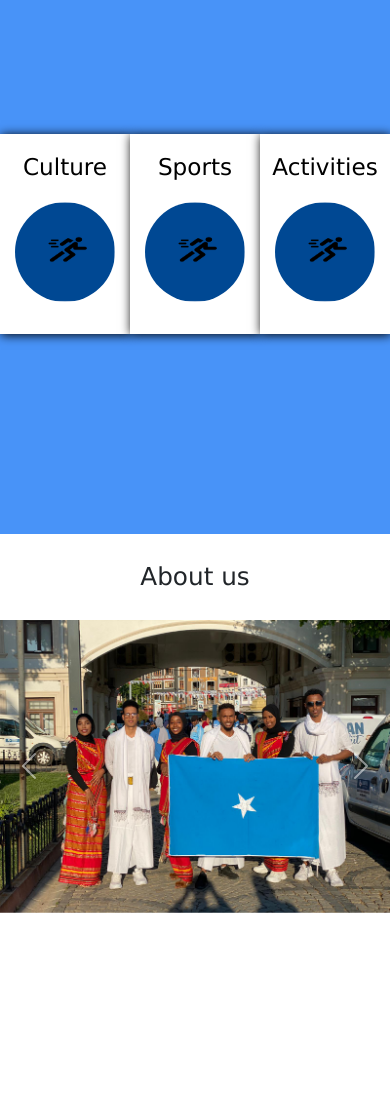
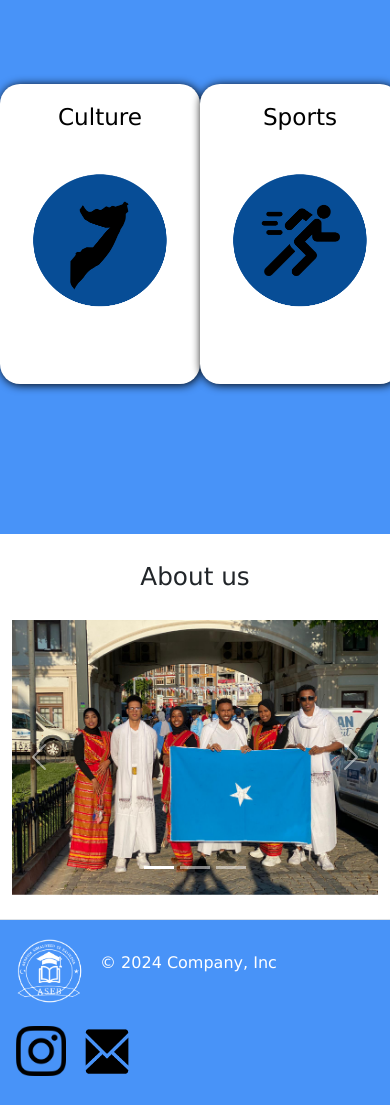
Before and after one commit to Jeylani-2526/ASEB-web, a plain HTML site: page index.html in a window 390 px wide. Shown: the part 1180-2288 px from the top of the page. Drawn offline with nearby package versions, Linux system fonts and the light colour scheme.

Commit message:
last edits

```diff
--- a/index.html
+++ b/index.html
@@ -40,19 +40,19 @@ integrity="sha384-aFq/bzH65dt+w6FI2ooMVUpc+21e0SRygnTpmBvdBgSdnuTN7QbdgL+OapgHtv
               <div class="box">
                 <a href="https://www.instagram.com/stories/highlights/17927299304364250/">
                   <h3>Culture</h3>
-                  <img src="./image/sports7 icon.png" alt="">
+                  <img src="./image/culture.png" alt="">
                 </a>
               </div>
               <div class="box">
                 <a href="https://www.instagram.com/stories/highlights/17927299304364250/">
                   <h3>Sports</h3>
-                  <img src="./image/sports7 icon.png" alt="">
+                  <img src="./image/spor.png" alt="">
                 </a>
                 </div>
               <div class="box">
                 <a href="https://www.instagram.com/stories/highlights/17927299304364250/">
                   <h3>Activities</h3>
-                  <img src="./image/sports7 icon.png" alt="">
+                  <img src="./image/activities.png" alt="">
                 </a>
               </div>
             </div>
@@ -62,9 +62,14 @@ integrity="sha384-aFq/bzH65dt+w6FI2ooMVUpc+21e0SRygnTpmBvdBgSdnuTN7QbdgL+OapgHtv
 
 
            <section>
-            <div class="  section-2">
+            <div class=" container section-2">
                 <h2 class="py-2">About us</h2>
-                <div id="carouselExample" class="carousel slide">
+                <div id="carouselExampleIndicators" class="carousel slide">
+                  <div class="carousel-indicators">
+                    <button type="button" data-bs-target="#carouselExampleIndicators" data-bs-slide-to="0" class="active" aria-current="true" aria-label="Slide 1"></button>
+                    <button type="button" data-bs-target="#carouselExampleIndicators" data-bs-slide-to="1" aria-label="Slide 2"></button>
+                    <button type="button" data-bs-target="#carouselExampleIndicators" data-bs-slide-to="2" aria-label="Slide 3"></button>
+                  </div>
                   <div class="carousel-inner">
                     <div class="carousel-item active">
                       <img src="./image/dhaqan.jpg" class="d-block w-100" alt="...">
@@ -73,14 +78,14 @@ integrity="sha384-aFq/bzH65dt+w6FI2ooMVUpc+21e0SRygnTpmBvdBgSdnuTN7QbdgL+OapgHtv
                       <img src="./image/pikniks.jpg" class="d-block w-100" alt="...">
                     </div>
                     <div class="carousel-item">
-                      <img src="./image/coffee.jpg" class="d-block w-100" alt="...">
+                      <img src="..." class="d-block w-100" alt="...">
                     </div>
                   </div>
-                  <button class="carousel-control-prev" type="button" data-bs-target="#carouselExample" data-bs-slide="prev">
+                  <button class="carousel-control-prev" type="button" data-bs-target="#carouselExampleIndicators" data-bs-slide="prev">
                     <span class="carousel-control-prev-icon" aria-hidden="true"></span>
                     <span class="visually-hidden">Previous</span>
                   </button>
-                  <button class="carousel-control-next" type="button" data-bs-target="#carouselExample" data-bs-slide="next">
+                  <button class="carousel-control-next" type="button" data-bs-target="#carouselExampleIndicators" data-bs-slide="next">
                     <span class="carousel-control-next-icon" aria-hidden="true"></span>
                     <span class="visually-hidden">Next</span>
                   </button>
@@ -93,10 +98,25 @@ integrity="sha384-aFq/bzH65dt+w6FI2ooMVUpc+21e0SRygnTpmBvdBgSdnuTN7QbdgL+OapgHtv
 
         </main>
 
-        <footer>
-           <p> &copy; copyright 2023</p>
-        <a href="#top">Back to the top</a>
-        </footer>
+
+
+            <footer class="d-flex flex-wrap justify-content-between align-items-center py-3 my-4 border-top">
+              <div class="col-md-4 d-flex align-items-center">
+                <img src="./image/ASEB trans logo.png" alt="">
+                <span class="mb-3 mb-md-0 text-body-primary">© 2024 Company, Inc</span>
+              </div>
+
+              <ul class="nav col-md-4 justify-content-end list-unstyled d-flex">
+                <li class="ms-3"><a class="text-body-secondary" href="https://www.instagram.com/aseb_.24/">
+                  <img src="./image/instagram.png" alt="">
+                </a></li>
+                <li class="ms-3"><a class="text-body-secondary" href="https://mail.google.com/mail/u/0/#inbox"><img class="gmail" src="./image/gmailpng.png" alt=""></a></li>
+
+              </ul>
+            </footer>
+
+
+
 
         <script src="https://cdn.jsdelivr.net/npm/bootstrap@5.3.0-alpha3/dist/js/bootstrap.bundle.min.js"
     integrity="sha384-ENjdO4Dr2bkBIFxQpeoTz1HIcje39Wm4jDKdf19U8gI4ddQ3GYNS7NTKfAdVQSZe"
--- a/style.css
+++ b/style.css
@@ -1,6 +1,9 @@
 *{
     text-align: center;
     font-family: Verdana, Geneva, Tahoma, sans-serif;
+}
+body{
+    height: 100vh;
 }
 :root{
     --mainColor:004893f8;
@@ -49,9 +52,7 @@ main .section-1 h1{
     margin: auto;
     width: 600px;
 }
-.section-2{
-    height: 800px;
-}
+
 .section-2 h2{
     margin-bottom: 20px;
 }
@@ -67,17 +68,20 @@ main .section-1 h1{
     align-items: center;
 }
 .box{
+    border-radius: 20px;
     box-shadow: 1px 1px 10px black;
     background-color:white;
-    height: 200px;
-    width: 200px;
+    height: 300px;
+    width: 250px;
+    transition:0.7s ease;
 }
 .box h3{
     margin: 20px auto;
 }
 .box img{
-    width: 100px;
-    height: 100px;
+    margin-top: -30;
+    width: 200px;
+    /* height: 100px; */
     border-radius: 50%;
 }
 .box a{
@@ -85,6 +89,23 @@ main .section-1 h1{
     color: black;
 }
 .box:hover{
-    transition: .5s;
-    margin-bottom: 15px;
+    transform: scale(1.1);
+    margin-bottom: 20px;
 }
+
+footer{
+    color: white;
+    background-color: var(--mainColor);
+
+}
+footer img{
+    width: 100px;
+}
+footer ul li img{
+    margin-top: 100;
+    width: 50px;
+}
+.gmail{
+    margin-top: 88;
+    height: 75;
+}
```
Also changed, not shown: image/ASEB trans logo.png (added), image/activities.png (added), image/culture.png (added), image/download.jpg (deleted), image/gmailpng.png (added), image/instagram.png (added), image/photo.jpg (deleted), image/spor.png (added), image/sports7 icon.png (deleted).
